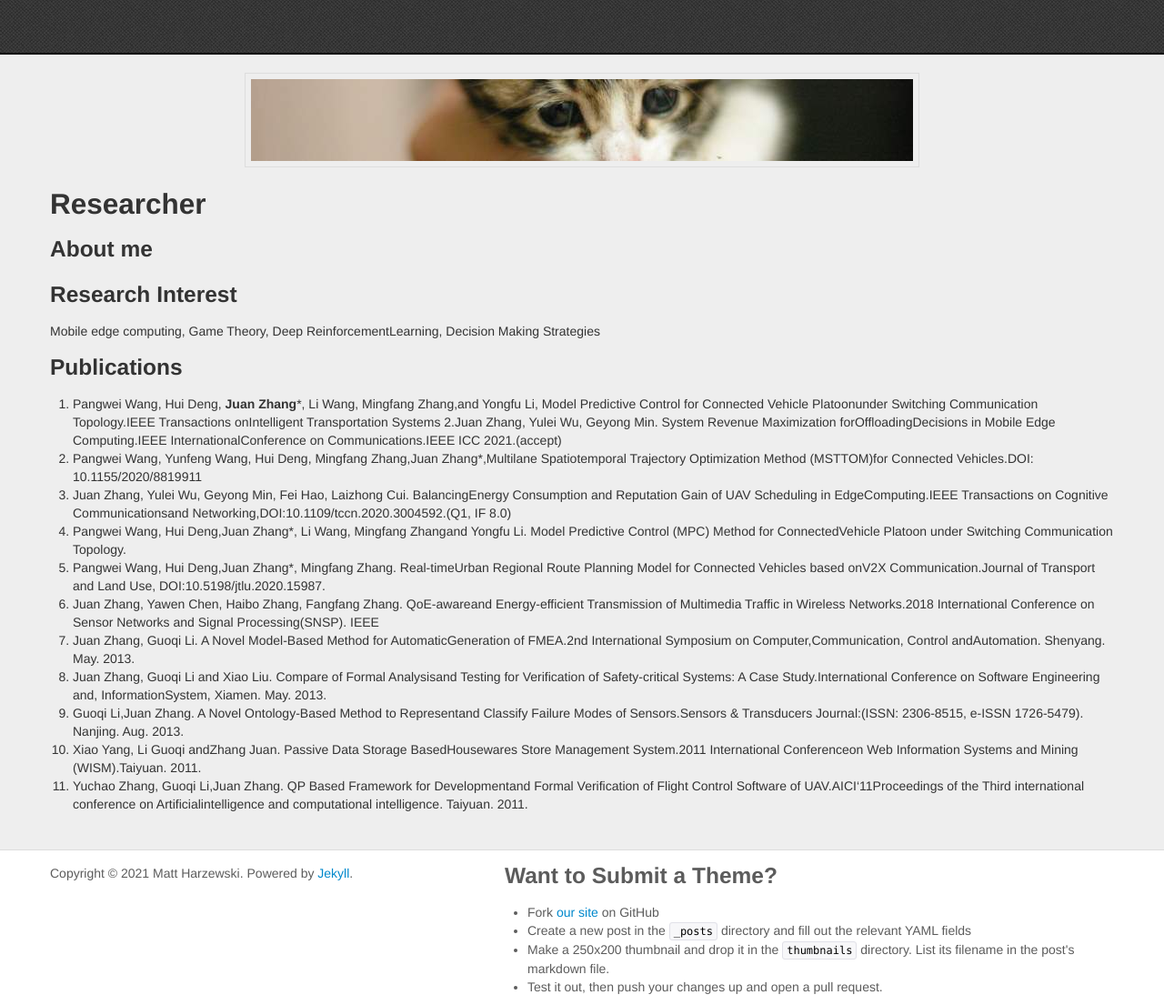
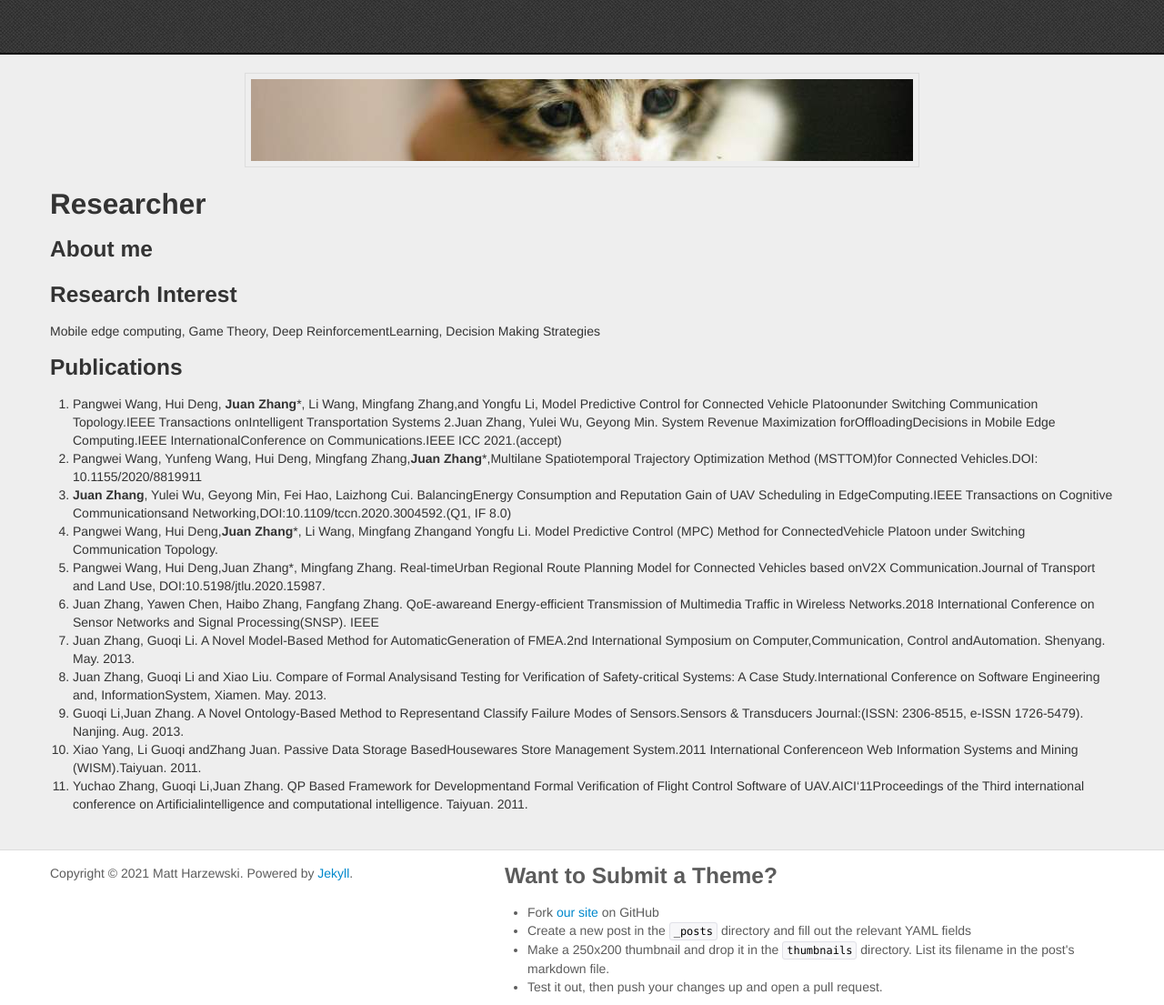
Before and after one commit to jdaisyzhang/JuanZhang, a Jekyll site: the page built from index.md, in a window 1280 px wide. Shown: the whole page at 91% size. Built offline with Jekyll 4.4.1, drawn with Linux system fonts in a browser that asks for light colours; our own code applies the rules of GitHub Pages for plain Markdown files; grey boxes are pictures that could not be loaded.

```diff
--- a/index.md
+++ b/index.md
@@ -9,9 +9,9 @@ Mobile edge computing, Game Theory, Deep ReinforcementLearning, Decision Making
 ### Publications
 1. Pangwei  Wang,  Hui  Deng, **Juan  Zhang***,  Li  Wang,  Mingfang  Zhang,and Yongfu Li, Model Predictive Control for Connected Vehicle Platoonunder  Switching  Communication  Topology.IEEE  Transactions  onIntelligent Transportation Systems
 2.Juan Zhang, Yulei Wu, Geyong Min.  System Revenue Maximization forOffloadingDecisions  in  Mobile  Edge  Computing.IEEE  InternationalConference on Communications.IEEE ICC 2021.(accept)
-3. Pangwei Wang, Yunfeng Wang, Hui Deng, Mingfang Zhang,Juan Zhang*,Multilane  Spatiotemporal  Trajectory  Optimization  Method  (MSTTOM)for Connected Vehicles.DOI: 10.1155/2020/8819911
-4. Juan Zhang, Yulei Wu, Geyong Min, Fei Hao, Laizhong Cui.  BalancingEnergy  Consumption  and  Reputation  Gain  of  UAV  Scheduling  in  EdgeComputing.IEEE  Transactions  on  Cognitive  Communicationsand Networking,DOI:10.1109/tccn.2020.3004592.(Q1, IF 8.0)
-5. Pangwei  Wang,  Hui  Deng,Juan  Zhang*,  Li  Wang,  Mingfang  Zhangand Yongfu Li.  Model Predictive Control (MPC) Method for ConnectedVehicle Platoon under Switching Communication Topology.
+3. Pangwei Wang, Yunfeng Wang, Hui Deng, Mingfang Zhang,**Juan Zhang***,Multilane  Spatiotemporal  Trajectory  Optimization  Method  (MSTTOM)for Connected Vehicles.DOI: 10.1155/2020/8819911
+4. **Juan Zhang**, Yulei Wu, Geyong Min, Fei Hao, Laizhong Cui.  BalancingEnergy  Consumption  and  Reputation  Gain  of  UAV  Scheduling  in  EdgeComputing.IEEE  Transactions  on  Cognitive  Communicationsand Networking,DOI:10.1109/tccn.2020.3004592.(Q1, IF 8.0)
+5. Pangwei  Wang,  Hui  Deng,**Juan  Zhang***,  Li  Wang,  Mingfang  Zhangand Yongfu Li.  Model Predictive Control (MPC) Method for ConnectedVehicle Platoon under Switching Communication Topology.
 6. Pangwei  Wang,  Hui  Deng,Juan  Zhang*,  Mingfang  Zhang.   Real-timeUrban Regional Route Planning Model for Connected Vehicles based onV2X  Communication.Journal  of  Transport  and  Land  Use,  DOI:10.5198/jtlu.2020.15987.
 7. Juan Zhang, Yawen Chen, Haibo Zhang, Fangfang Zhang.  QoE-awareand Energy-efficient Transmission of Multimedia Traffic in Wireless Networks.2018 International Conference on Sensor Networks and Signal Processing(SNSP). IEEE
 8. Juan  Zhang,  Guoqi  Li.   A  Novel  Model-Based  Method  for  AutomaticGeneration of FMEA.2nd International Symposium on Computer,Communication, Control andAutomation.  Shenyang.  May.  2013.
```
